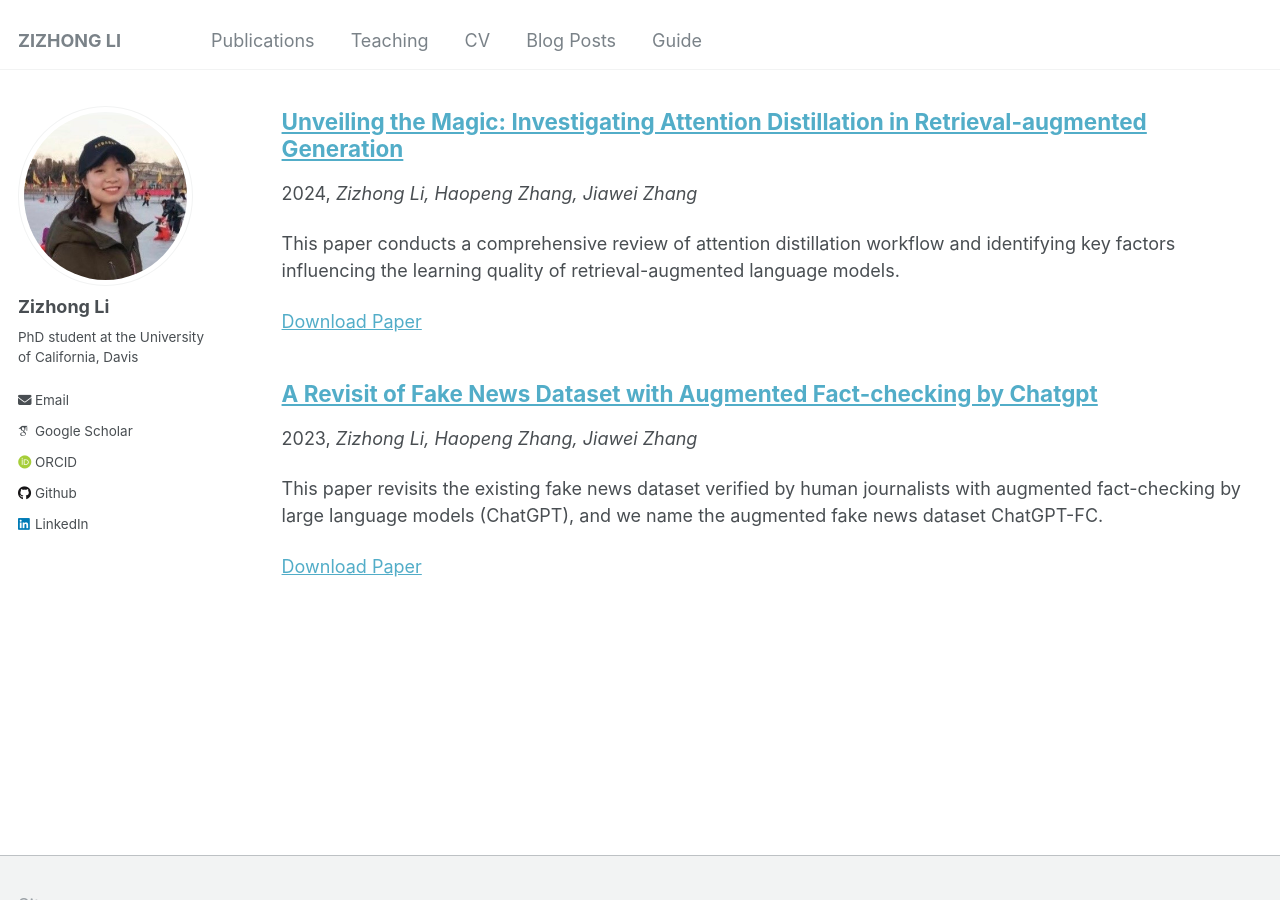
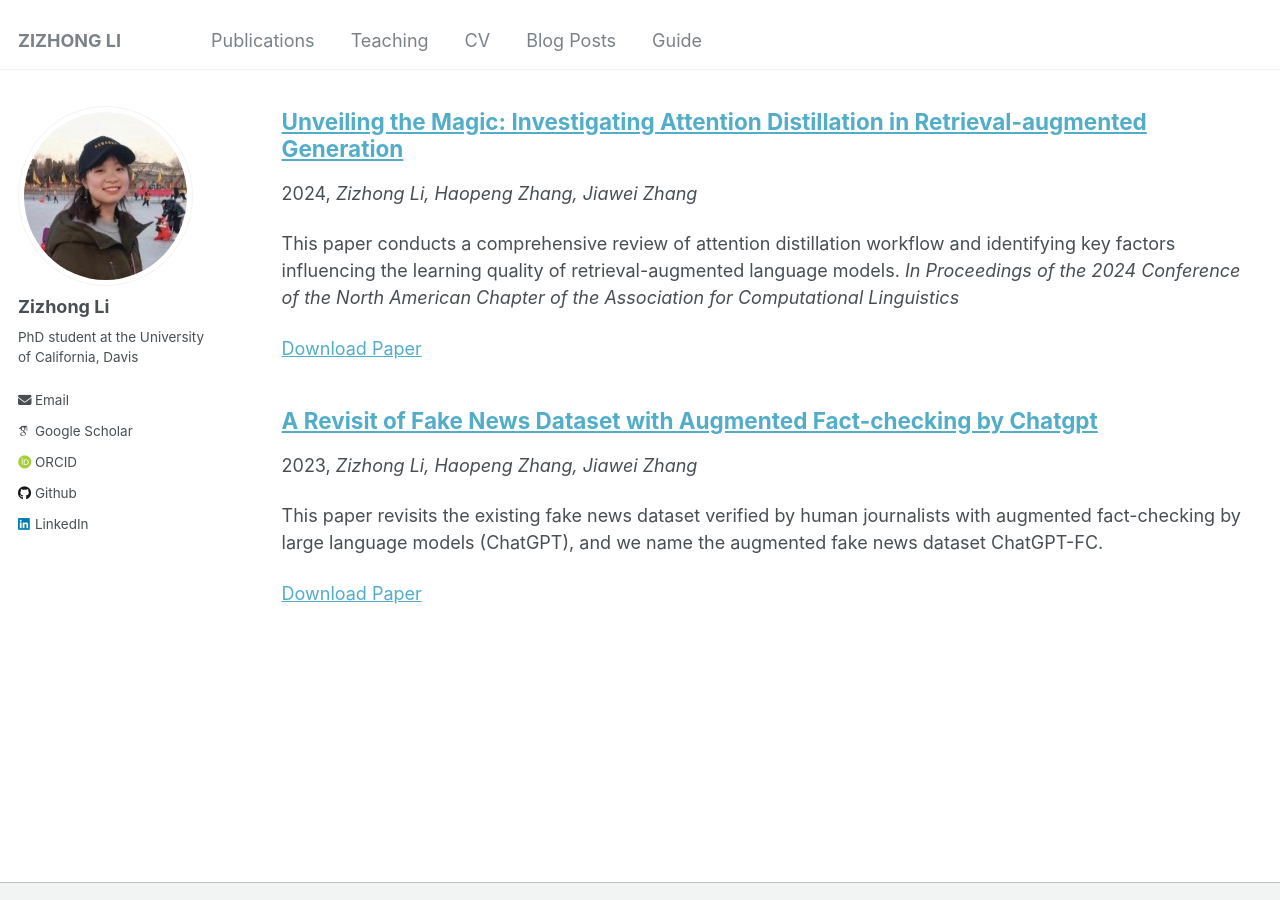
Before and after one commit to lizizhong/lizizhong.github.io, a Jekyll site: the page built from _pages/publications.md, in a window 1280 px wide and 900 px high, scrolled down 411 px. Built offline with Jekyll 4.4.1, drawn with Linux system fonts in a browser that asks for light colours; some web fonts are replaced.

Commit message:
Update 2024-02-19-paper-attention-distillation-number-2.md

```diff
--- a/_publications/2024-02-19-paper-attention-distillation-number-2.md
+++ b/_publications/2024-02-19-paper-attention-distillation-number-2.md
@@ -2,9 +2,8 @@
 title: "Unveiling the Magic: Investigating Attention Distillation in Retrieval-augmented Generation"
 collection: publications
 permalink: /publication/2024-02-19-paper-attention-distillation-number-2
-excerpt: 'This paper conducts a comprehensive review of attention distillation workflow and identifying key factors influencing the learning quality of retrieval-augmented language models.'
+excerpt: 'This paper conducts a comprehensive review of attention distillation workflow and identifying key factors influencing the learning quality of retrieval-augmented language models. *In Proceedings of the 2024 Conference of the North American Chapter of the Association for Computational Linguistics*'
 date: 2024-02-19
-venue: 'NAACL 2024'
 paperurl: 'https://aclanthology.org/2024.naacl-short.65/'
 author: Zizhong Li, Haopeng Zhang, Jiawei Zhang
 ---
```
